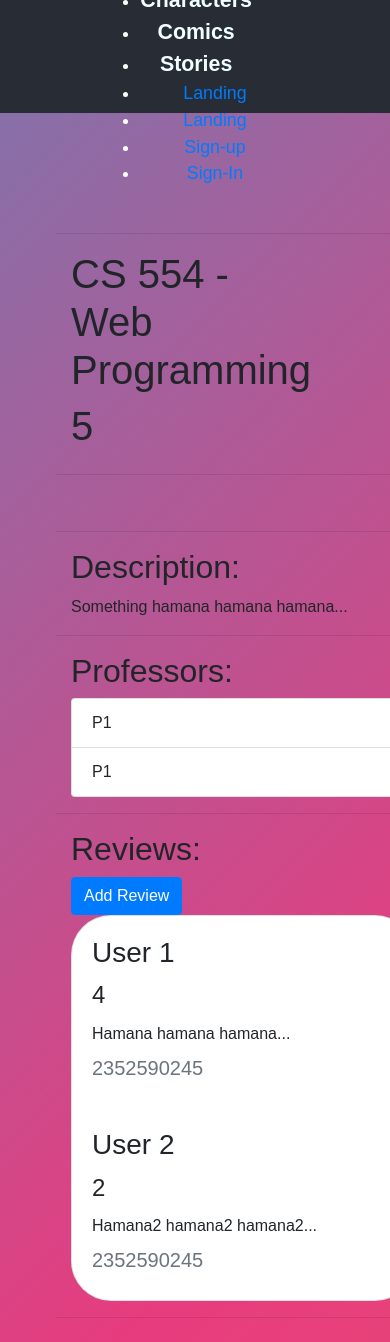
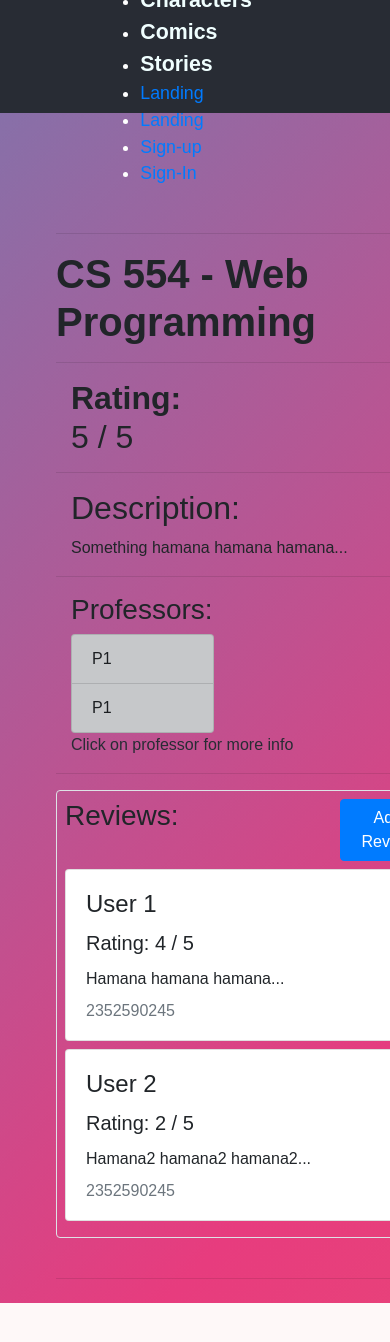
Before and after one commit to GodsScion/CS554-Project, a React (Create React App) app in the folder client/: page /courses/1 in a window 390 px wide. Shown: the top 1342 px of the page. After the commit the page ends 1303 px from the top, so only its background shows below. Built offline with nearby package versions, Linux system fonts and the light colour scheme.

Commit message:
finalised alpha coursePage

```diff
--- a/client/src/App.css
+++ b/client/src/App.css
@@ -1,5 +1,9 @@
 .App {
-  text-align: center;
+  text-align: left;
+}
+
+.rating {
+  font-weight: bolder;
 }
 
 body {
@@ -94,7 +98,7 @@ body {
   background-color: #fef8f8;
 }
 
-.cards {
+.cards1 {
   display: grid;
   grid-template-columns: repeat(auto-fit, minmax(300px, 1fr));
   gap: 2rem;
@@ -103,7 +107,7 @@ body {
   list-style-type: none;
 }
 
-.card {
+.card1 {
   position: relative;
   display: block;
   height: 100%;
@@ -129,7 +133,7 @@ body {
   transition: 0.2s ease-in-out;
 }
 
-.card:hover .card__overlay {
+.card1:hover .card__overlay {
   transform: translateY(0);
 }
 
@@ -159,7 +163,7 @@ body {
   d: path("M 40 80 c 22 0 40 -22 40 -40 v 40 Z");
 }
 
-.card:hover .card__header {
+.card1:hover .card__header {
   transform: translateY(0);
 }
 
@@ -320,3 +324,32 @@ ul li ul li {
 .bigCard {
   max-width: fit-content;
 }
+
+/* tooltips */
+.tooltip {
+  position: relative;
+  display: inline-block;
+  border-bottom: 1px dotted black;
+}
+
+.tooltip .tooltiptext {
+  visibility: hidden;
+  width: 120px;
+  background-color: black;
+  color: #fff;
+  text-align: center;
+  border-radius: 6px;
+  padding: 5px 0;
+
+  /* Position the tooltip */
+  position: absolute;
+  z-index: 1;
+}
+
+.tooltip:hover .tooltiptext {
+  visibility: visible;
+}
+
+.subtitle {
+  color: #282c34;
+}
--- a/client/src/components/courses/CoursePage.js
+++ b/client/src/components/courses/CoursePage.js
@@ -23,7 +23,7 @@ const CoursePage = () => {
             return navigate(`/pg400/${error.message || error}`);
         }
         try {
-            // const { data } = await axios.get(`http://localhost:4000/api/characters/${id}`);
+            // const { data } = await axios.get(`http://localhost:4000/courses/${id}`);
             const {data} = { "data": {
                                         "id": 67899384934793493484,
                                         "name": "CS 554 - Web Programming",
@@ -79,15 +79,18 @@ const CoursePage = () => {
 
     useEffect(() => {
         setReviewsDataShow(
-        <div className="card onHoverShadow">
+        <div className="container">
             {data && data.reviews.map(
             (review) => {
-                return <div className="card-body onHoverShadow" >
-                            <h3 className="card-title">{review.user.name}</h3>
-                            <h4 className="card-title">{review.rating}</h4>
+                return <div className="card mb-2">
+                        <div className="card-body onHoverShadow" >
+                            <h4 className="card-title">{review.user.name}</h4>
+                            <h5 className="card-title">Rating: {review.rating} / 5</h5>
                             <p className="card-text">{review.review}</p>
-                            <h5 className="card-subtitle mb-2 text-muted">{review.createdAt}</h5>
-                </div> }
+                            <h6 className="card-subtitle text-muted subtitle">{review.createdAt}</h6>
+                        </div>
+                       </div>
+                       }
             )}
         </div>)
     },[reviewsData])
@@ -99,7 +102,7 @@ const CoursePage = () => {
                 "rating": rating,
                 "review": message,
             }
-            const res = await axios.post(`http://localhost:3000/courses/${data.id}/reviews`,sendData);
+            const res = await axios.post(`http://localhost:4000/courses/${data.id}/reviews`,sendData);
             getData()
         } catch (error) {
             console.error(error.message || error);
@@ -109,14 +112,11 @@ const CoursePage = () => {
 
 
     return (
-        <div className="container-fluid m-5 p-2 bg-body">
+        <div className="container m-5 p-2 bg-body rounded">
             <hr/>
-            <div className="row col-12">
-                <h1 className="col-9">{data && data.name}</h1>
-                <h1 className="rating col-9">{data && data.rating}</h1>
-            </div>
+            <h1><strong>{data && data.name}</strong></h1>
             <hr/>
-            <br/>
+            <h2 className="col-3"><strong>Rating: </strong>{data && data.rating} / 5</h2>
             <hr/>
             <div className="container">
                 <h2>Description:</h2>
@@ -124,20 +124,28 @@ const CoursePage = () => {
             </div>
             <hr/>
             <div className="container">
-                <h2>Professors:</h2>
+                <h3>Professors:</h3>
+                {/* data-bs-toggle="tooltip" data-bs-placement="right" data-bs-title={`Click for more info on ${professor.name}`} */}
                 {data ?
                 <ul className="list-group">{data.professors.map(
-                    (professor) => { return <li className="list-group-item" onClick={() => navigate(`/professors/${professor.id}`)}>{professor.name}</li> }
+                    (professor) => { return <li className="list-group-item list-group-item-dark list-group-item-action col-5"
+                                                onClick={() => navigate(`/professors/${professor.id}`)} >{professor.name}</li> }
                 )}</ul>
                 :
                 <p>Currently no professors are teaching this course!</p>}
+                {data && <span className="subtitle"><aside>Click on professor for more info</aside></span>}
             </div>
             <hr/>
-            <div className="container bg-body rounded">
-                <h2>Reviews:</h2>
-                {data && data.isLoggedIn && <button type="button" className="btn btn-primary" data-bs-toggle="modal" data-bs-target="#createReviewModal">Add Review</button>}
-                {data && reviewsDataShow}
+            <div className="container border rounded p-2">
+                <div className="row mb-2 justify-content-between aligin-items-end">
+                    <h3 className="col-8 align-text-end">Reviews:</h3>
+                    {data && data.isLoggedIn && <button type="button" className="btn btn-primary col-3 me-3" data-bs-toggle="modal" data-bs-target="#createReviewModal">Add Review</button>}
+                </div>
+                <div className="row">
+                   {data && reviewsDataShow}
+                </div>
             </div>
+            <br/>
             <hr/>
 
 
@@ -166,12 +174,12 @@ const CoursePage = () => {
                                 <label for="message" className="col-form-label">Type your review:</label>
                                 <textarea className="form-control" id="message" name="message" onChange={()=>{setMessage(Event.target.value)}}></textarea>
                             </div>
-                            <button type="submit" className="btn btn-primary">Add Review</button>
-                            <button type="button" className="btn btn-secondary" data-bs-dismiss="modal">Cancel</button>
+                            <button type="submit" className="btn btn-primary me-2 col-3 col-sm-4">Add Review</button>
+                            <button type="button" className="btn btn-secondary col-3 col-sm-4" data-bs-dismiss="modal">Cancel</button>
                         </form>
                     </div>
                     <div className="modal-footer">
-                        <button type="button" className="btn btn-secondary" data-bs-dismiss="modal">Close</button>
+                        <button type="button" className="btn btn-secondary col-3 col-sm-4" data-bs-dismiss="modal">Close</button>
                     </div>
                   </div>
                 </div>
```
